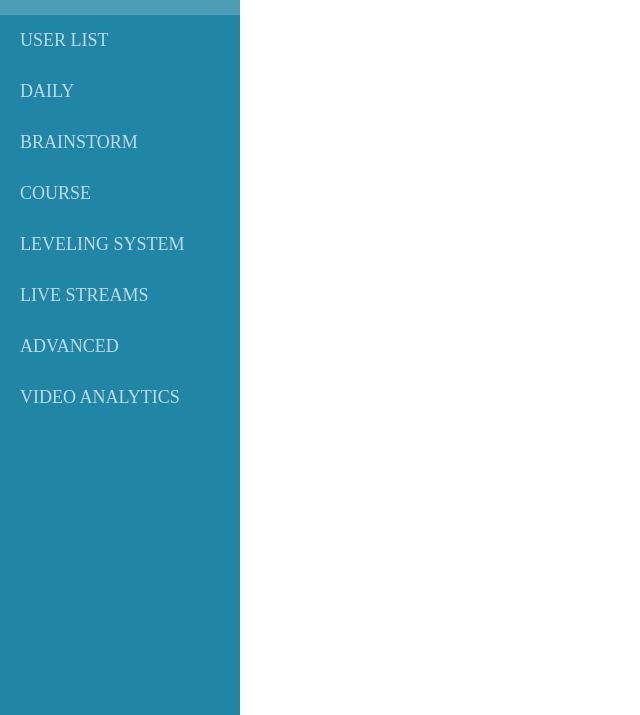
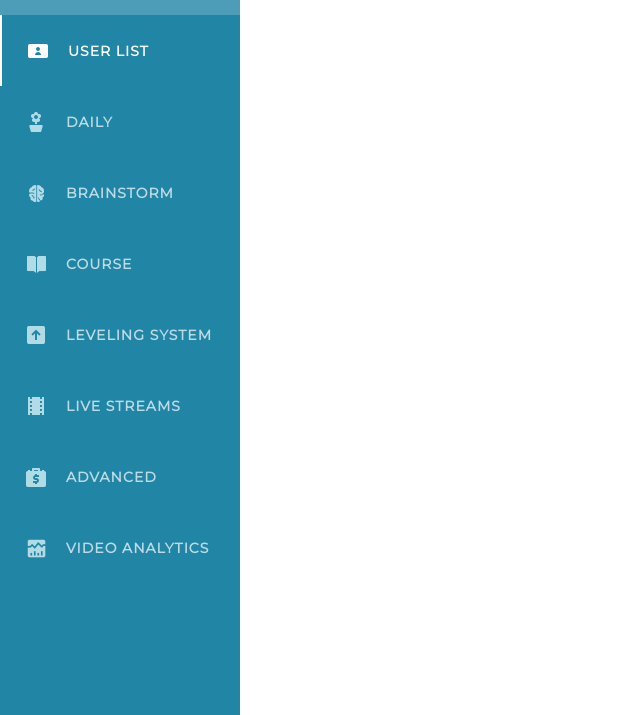
Before and after one commit to bolvax/Test-task, a plain HTML site: page index.html in a window 1280 px wide. Shown: the part 85-800 px from the top of the page, without its empty margins (0-640 px from the left). Drawn offline with Linux system fonts and the light colour scheme.

Commit message:
Compleate navigation

```diff
--- a/css/style.css
+++ b/css/style.css
@@ -12,40 +12,40 @@ nav{
 	position: relative;
 	height: 100%;
 	width: 100%;
+	font-family: 'Montserrat', sans-serif;
+	letter-spacing: 1px;
 }
 .logo{
     width: 240px;
     height: 100px;
-    padding: 40px 68px;
+    padding: 40px 0 40px 68px;
     box-sizing: border-box;
    -moz-box-sizing: border-box;
     background: #4d9db8;
+	font-size: 18px;
     color: #fff;
-	font-family: 'Montserrat', sans-serif;
 }
 .logo img{
-position: absolute ;
-margin: -10px 0 0 -50px;
+	position: absolute;
+	margin: -6px 0 0 -50px;
 }
 .navigation{
-    background: #2185a6;
     width: 240px;
     height: 100%;
+    background: #2185a6;
     box-sizing: border-box;
    -moz-box-sizing: border-box;
 }
 .navigation ul li{
-	margin: 0;
-	padding: 0;
 	color: #bddbe4;
 	text-transform: uppercase;
 }
 .navigation a{
-	padding: 15px 20px;
-    font-size: 18px;
-    font-weight: normal;
+    display: block;
+	padding: 26px;
+    font-size: 14px;
+    font-weight: 600;
     text-decoration: none;
-    display: block;
     color: #bddbe4;
     -webkit-transition:  background 0.3s ease-in-out;
     -moz-transition:  background 0.3s ease-in-out;
@@ -54,8 +54,46 @@ margin: -10px 0 0 -50px;
     transition:  background 0.3s ease-in-out;
 }
 .navigation a:hover{
-	background: #2587a6;
+	color: #bbb;
 }
-.navigation a:active{
-	color:;
+.active a{
+	color: #fff;
+	border-left: 2px solid #fff;
 }
+
+/*Стили иконок*/
+.navigation a div{
+	display: inline-block;
+	width: 20px;
+	height: 20px;
+	margin-right: 20px;
+	margin-bottom: -5px;
+	background-position: center;
+	background-repeat: no-repeat;
+}
+#user-list{
+	background-image: url(../img/user-list.png);
+}
+#daily{
+	background-image: url(../img/daily.png);
+}
+#brainstorm{
+	background-image: url(../img/brainstorm.png);
+}
+#course{
+	background-image: url(../img/course.png);
+}
+#leveling-system{
+	background-image: url(../img/leveling-system.png);
+}
+#live-streams{
+	background-image: url(../img/live-streams.png);
+}
+#advanced{
+	background-image: url(../img/advanced.png);
+}
+#video-analytics{
+	background-image: url(../img/video-analytics.png);
+}
+/*                */
+/******************/
--- a/index.html
+++ b/index.html
@@ -2,10 +2,12 @@
 <html lang="en">
 <head>
     <meta charset="UTF-8">
-    <meta name="viewport" content="width=device-width, initial-scale=1.0" />
     <title>Task</title>
     <link rel="stylesheet" href="css/style.css">
-
+    <!-- <link rel="stylesheet" href="http://fonts.googleapis.com/css?family=Oswald:400,300" type="text/css"> -->
+    <!--[if lt IE 9]>
+    <script src="http://html5shiv.googlecode.com/svn/trunk/html5.js"></script>
+    <![endif]-->
 </head>
 <body>
 
@@ -16,16 +18,36 @@
         </div>
         <div class="navigation">
             <ul>
-            <li id='user-list active'><a href="#">user list</a></li>
-            <li id='daily'><a href="#">daily</a></li>
-            <li id='brainstorm'><a href="#">brainstorm</a></li>
-            <li id='course'><a href="#">course</a></li>
-            <li id='leveling-system'><a href="#">leveling system</a></li>
-            <li id='live-streams'><a href="#">live streams</a></li>
-            <li id='advanced'><a href="#">advanced</a></li>
-            <li id='video-analytics'><a href="#">video analytics</a></li>
+                <li class='active'>
+                    <a href="#"><div id='user-list'></div>user list</a>
+                </li>
+                <li>
+                    <a href="#"><div id='daily'></div>daily</a>
+                </li>
+                <li>
+                    <a href="#"><div id='brainstorm'></div>brainstorm</a>
+                </li>
+                <li>
+                    <a href="#"><div id='course'></div>course</a>
+                </li>
+                <li>
+                    <a href="#"><div id='leveling-system'></div>leveling system</a>
+                </li>
+                <li>
+                    <a href="#"><div id='live-streams'></div>live streams</a>
+                </li>
+                <li>
+                    <a href="#"><div id='advanced'></div>advanced</a>
+                </li>
+                <li>
+                    <a href="#"><div id='video-analytics'></div>video analytics</a>
+                </li>
             </ul>
+            <!-- Причину, почему использовались ДИВы для отображения иконок в сайд-меню вместо каких-либо иных вариантов(list-style-image , <img>), проще объяснить на примере при разговоре в живую либо по скайпу.(bolvax1)-->
         </div>
+
+    </nav>
+    <header>
     <!-- <div class="toogle-button"></div>
     <div class="curent-content"></div>
     <form action="">
@@ -33,9 +55,6 @@
     </form>
     <div class="filter"></div>
     <div class="sort-table"></div> -->
-</nav>
-<header>
-
 </header>
 <section></section>
 <script src='libs/jquery-3.1.1.min.js'></script>
```
Also changed, not shown: img/advanced.png (added), img/brainstorm.png (added), img/course.png (added), img/daily.png (added), img/leveling-system.png (added), img/live-streams.png (added), img/user-list.png (added), img/video-analytics.png (added). Lines whose indentation alone changed are shown as unchanged.
